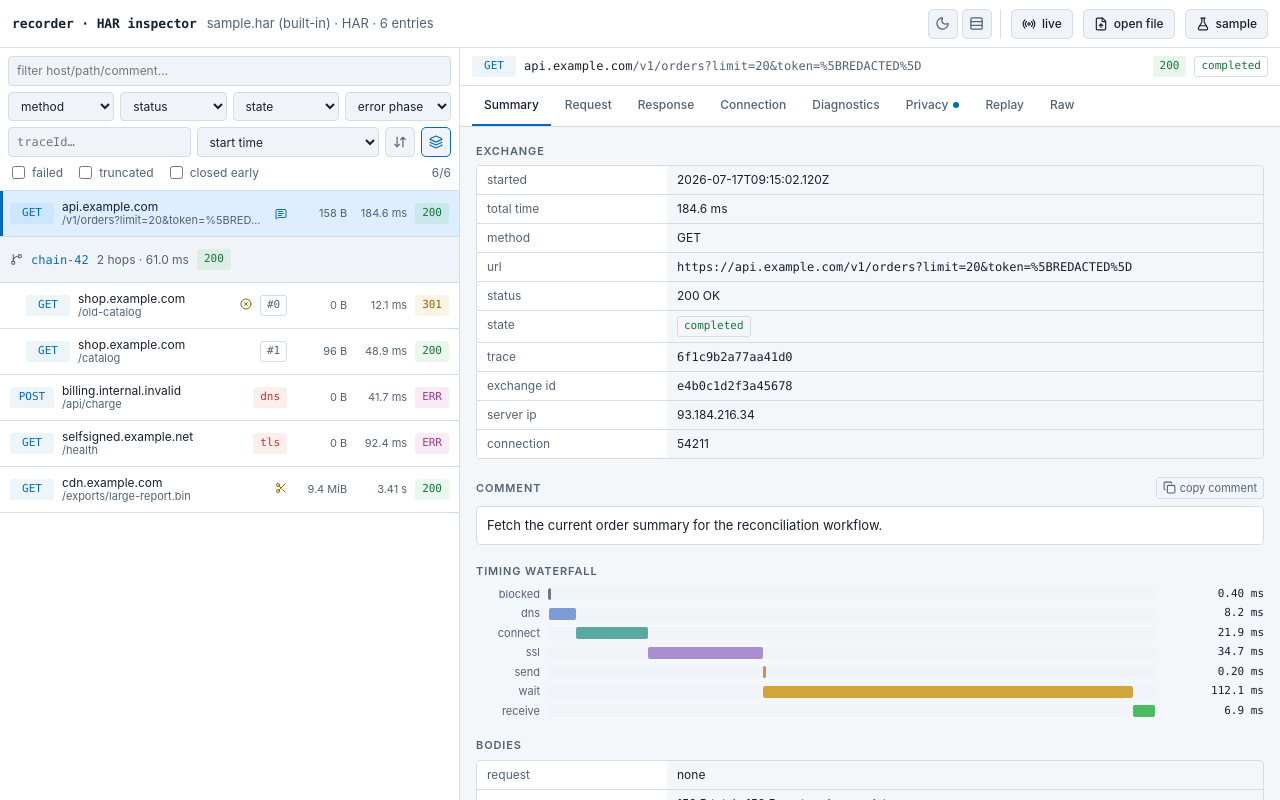
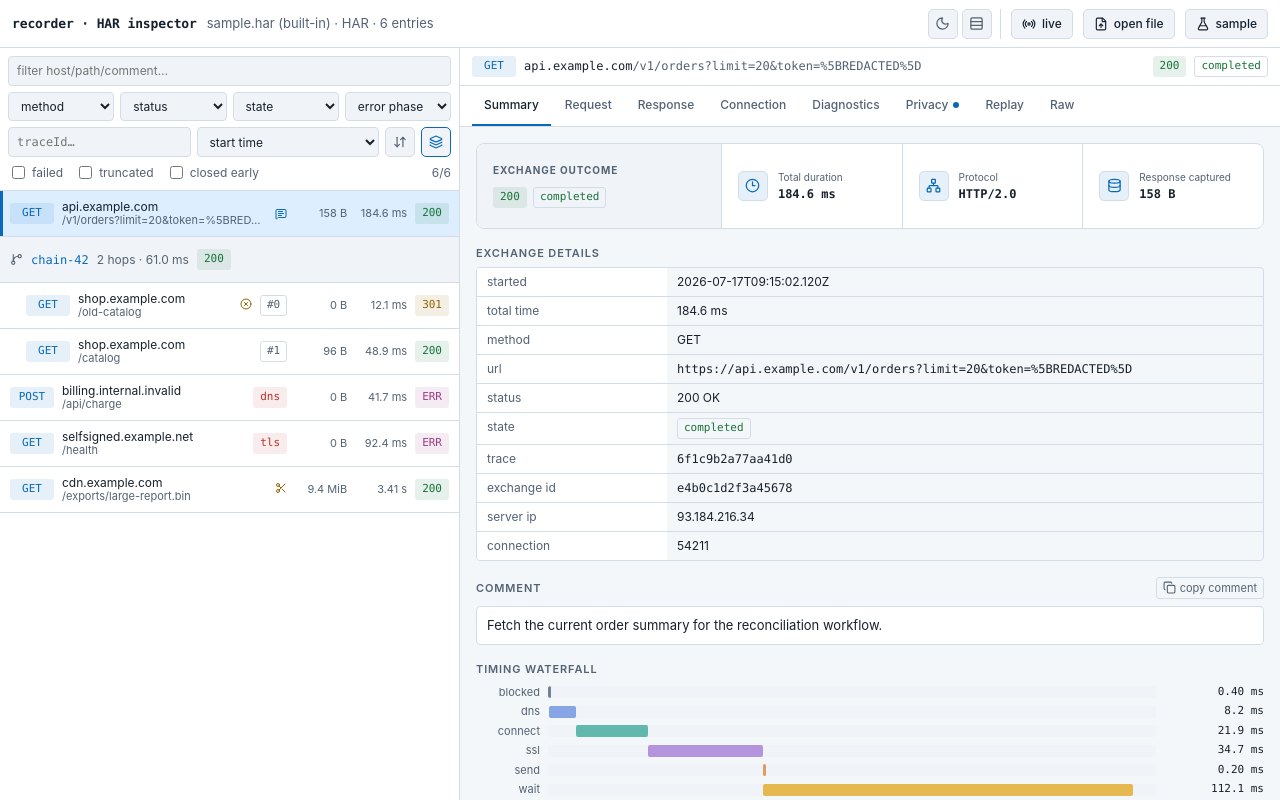
Before and after one commit to mgurevin/recorder, a React (Vite) app in the folder inspector/: page / in a window 1280 px wide. Both pictures are taken after a click on the button "sample". Built offline with nearby package versions, Linux system fonts and the light colour scheme.

Commit message:
refactor(inspector): unify themes and elevate summary

```diff
--- a/inspector/src/components/DetailPanel.tsx
+++ b/inspector/src/components/DetailPanel.tsx
@@ -1,5 +1,5 @@
-import { useEffect, useMemo, useRef, useState } from "react";
-import { AlertTriangle, ArrowLeft, Info, Network, ShieldX, Terminal } from "lucide-react";
+import { useEffect, useMemo, useRef, useState, type ReactNode } from "react";
+import { AlertTriangle, ArrowLeft, Clock3, Database, Info, Network, ShieldX, Terminal } from "lucide-react";
 import type { BodyInfo, CertInfo, NEntry, ProtectionCounts, RedactionScopeInfo } from "../types/har";
 import {
   formatBytes,
@@ -596,9 +596,40 @@ function missingEmbeddedBodyText(kind: "request" | "response", info: BodyInfo |
 
 function OverviewTab({ entry }: { entry: NEntry }) {
   const e = entry.e;
+  const responseBody = e._recorder?.responseBody;
+  const protocol = e.response?.httpVersion || e.request?.httpVersion || "unknown";
+  const attention = [
+    e._recorder?.error ? `${e._recorder.error.phase} transport failure` : null,
+    responseBody?.truncated ? "response body truncated" : null,
+    responseBody?.closedEarly ? "response body closed before EOF" : null,
+    responseBody?.readError ? "response body read error" : null,
+  ].filter((value): value is string => Boolean(value));
+
   return (
-    <>
-      <Section title="Exchange">
+    <div className="summary-page">
+      <div className="summary-hero">
+        <div className="summary-title">
+          <span className="summary-eyebrow">Exchange outcome</span>
+          <div>
+            <StatusBadge status={entry.status} />
+            <StateBadge state={entry.state} />
+          </div>
+        </div>
+        <SummaryMetric icon={<Clock3 size={15} />} label="Total duration" value={formatDuration(entry.timeMs)} />
+        <SummaryMetric icon={<Network size={15} />} label="Protocol" value={protocol} />
+        <SummaryMetric
+          icon={<Database size={15} />}
+          label="Response captured"
+          value={responseBody ? formatBytes(responseBody.capturedBytes) : formatBytes(e.response?.content?.size)}
+        />
+      </div>
+      {attention.length > 0 ? (
+        <div className="summary-attention" role="status">
+          <AlertTriangle size={16} />
+          <div><strong>Review required</strong><span>{attention.join(" · ")}</span></div>
+        </div>
+      ) : null}
+      <Section title="Exchange details">
         <KV
           rows={[
             ["started", e.startedDateTime],
@@ -642,7 +673,16 @@ function OverviewTab({ entry }: { entry: NEntry }) {
           ]}
         />
       </Section>
-    </>
+    </div>
+  );
+}
+
+function SummaryMetric({ icon, label, value }: { icon: ReactNode; label: string; value: string }) {
+  return (
+    <div className="summary-metric">
+      <span className="summary-metric-icon">{icon}</span>
+      <span><small>{label}</small><strong>{value}</strong></span>
+    </div>
   );
 }
 
--- a/inspector/src/index.css
+++ b/inspector/src/index.css
@@ -81,7 +81,7 @@ button:focus-visible, input:focus-visible, select:focus-visible, textarea:focus-
   gap: 8px;
   padding: 8px 12px;
   border-bottom: 1px solid var(--border);
-  background: #181b20;
+  background: var(--color-surface-2);
   flex-shrink: 0;
 }
 .live-copy { display: flex; flex-direction: column; min-width: 0; font-size: 12px; }
@@ -113,7 +113,7 @@ button:focus-visible, input:focus-visible, select:focus-visible, textarea:focus-
 .load-error {
   margin: 10px 12px 0;
   border: 1px solid var(--server);
-  background: rgba(224, 93, 84, 0.08);
+  background: var(--color-danger-soft);
   border-radius: 4px; padding: 8px 12px;
 }
 .load-error .mono { margin-top: 4px; }
@@ -177,14 +177,14 @@ button:focus-visible, input:focus-visible, select:focus-visible, textarea:focus-
   font-family: var(--mono); font-size: 11px;
   border: 1px solid var(--border); flex-shrink: 0;
 }
-.badge.method { color: var(--accent); border-color: transparent; background: rgba(110, 168, 220, 0.12); min-width: 44px; justify-content: center; }
-.badge.phase { color: var(--server); background: rgba(224, 93, 84, 0.1); border-color: transparent; }
+.badge.method { color: var(--accent); border-color: transparent; background: var(--color-accent-soft); min-width: 44px; justify-content: center; }
+.badge.phase { color: var(--server); background: var(--color-danger-soft); border-color: transparent; }
 .badge.hop { color: var(--muted); }
-.status-ok { color: var(--ok); background: rgba(79, 185, 96, 0.12); border-color: transparent; }
-.status-redirect { color: var(--redirect); background: rgba(210, 165, 58, 0.12); border-color: transparent; }
-.status-client { color: var(--client); background: rgba(232, 135, 74, 0.12); border-color: transparent; }
-.status-server { color: var(--server); background: rgba(224, 93, 84, 0.12); border-color: transparent; }
-.status-net { color: var(--net); background: rgba(198, 95, 168, 0.12); border-color: transparent; }
+.status-ok { color: var(--ok); background: var(--color-success-soft); border-color: transparent; }
+.status-redirect { color: var(--redirect); background: var(--color-warning-soft); border-color: transparent; }
+.status-client { color: var(--client); background: var(--color-client-soft); border-color: transparent; }
+.status-server { color: var(--server); background: var(--color-danger-soft); border-color: transparent; }
+.status-net { color: var(--net); background: var(--color-network-soft); border-color: transparent; }
 .state-ok { color: var(--ok); }
 .state-server { color: var(--server); }
 .state-client { color: var(--client); }
@@ -234,6 +234,47 @@ button:focus-visible, input:focus-visible, select:focus-visible, textarea:focus-
 .segmented-control button:hover { color: var(--text); background: var(--color-surface-hover); }
 .segmented-control button.active { color: var(--text); background: var(--color-surface-3); box-shadow: inset 0 0 0 1px var(--color-border-strong); }
 
+.summary-page { display: grid; gap: var(--space-4); }
+.summary-page .section { margin-bottom: 0; }
+.summary-hero {
+  display: grid; grid-template-columns: minmax(180px, 1.35fr) repeat(3, minmax(150px, 1fr));
+  min-height: 86px; overflow: hidden; border: 1px solid var(--border);
+  border-radius: var(--radius-md); background: var(--color-surface-1);
+}
+.summary-title, .summary-metric { padding: 14px 16px; }
+.summary-title { display: grid; align-content: center; gap: 9px; background: var(--color-surface-2); }
+.summary-title > div { display: flex; gap: 6px; align-items: center; }
+.summary-eyebrow { color: var(--muted); font-size: 10px; font-weight: 650; letter-spacing: .09em; text-transform: uppercase; }
+.summary-metric {
+  display: flex; align-items: center; gap: 10px; min-width: 0; border-left: 1px solid var(--border);
+}
+.summary-metric-icon {
+  display: grid; place-items: center; width: 30px; height: 30px; flex: 0 0 auto;
+  border: 1px solid var(--border); border-radius: var(--radius-sm); color: var(--accent); background: var(--color-accent-soft);
+}
+.summary-metric > span:last-child { display: grid; min-width: 0; gap: 2px; }
+.summary-metric small { color: var(--muted); font-size: 10px; }
+.summary-metric strong { overflow: hidden; font: 600 12px var(--mono); text-overflow: ellipsis; white-space: nowrap; }
+.summary-attention {
+  display: flex; align-items: flex-start; gap: 10px; padding: 10px 12px;
+  border: 1px solid var(--color-danger-border); border-radius: var(--radius-sm);
+  background: var(--color-danger-soft); color: var(--server);
+}
+.summary-attention svg { flex: 0 0 auto; margin-top: 1px; }
+.summary-attention div { display: grid; gap: 2px; }
+.summary-attention strong { font-size: 12px; }
+.summary-attention span { color: var(--text); font-size: 11px; }
+@media (max-width: 1100px) {
+  .summary-hero { grid-template-columns: repeat(3, minmax(140px, 1fr)); }
+  .summary-title { grid-column: 1 / -1; }
+  .summary-metric:first-of-type { border-left: 0; }
+}
+@media (max-width: 720px) {
+  .summary-hero { grid-template-columns: 1fr; }
+  .summary-title { grid-column: auto; }
+  .summary-metric { border-top: 1px solid var(--border); border-left: 0; }
+}
+
 /* trace chain detail */
 .chain-waterfall { position: relative; border: 1px solid var(--border); border-radius: 4px; overflow: hidden; }
 .chain-wf-legend {
@@ -253,7 +294,7 @@ button:focus-visible, input:focus-visible, select:focus-visible, textarea:focus-
 .chain-wf-label, .chain-wf-time { color: var(--muted); font: 11px var(--mono); }
 .chain-wf-time { text-align: right; }
 .chain-wf-url { overflow: hidden; text-overflow: ellipsis; white-space: nowrap; font: 11px var(--mono); }
-.chain-wf-track { position: relative; display: block; height: 15px; border-radius: 3px; background: #111319; cursor: crosshair; }
+.chain-wf-track { position: relative; display: block; height: 15px; border-radius: 3px; background: var(--color-surface-code); cursor: crosshair; }
 .chain-wf-bar { position: absolute; top: 2px; height: 11px; min-width: 1px; }
 .chain-wf-axis { display: flex; justify-content: space-between; padding: 4px 136px 4px 266px; color: var(--muted); font: 10px var(--mono); }
 .wf-unmeasured { background: var(--muted); }
@@ -288,7 +329,7 @@ button:focus-visible, input:focus-visible, select:focus-visible, textarea:focus-
   object-fit: contain;
   border: 1px solid var(--border);
   border-radius: 5px;
-  background: #fff;
+  background: var(--color-media-light);
 }
 .media-preview video {
   display: block;
@@ -296,32 +337,32 @@ button:focus-visible, input:focus-visible, select:focus-visible, textarea:focus-
   max-height: 70vh;
   border: 1px solid var(--border);
   border-radius: 5px;
-  background: #000;
+  background: var(--color-media-dark);
 }
 .media-error {
   color: var(--danger);
   font-size: 12px;
   line-height: 1.5;
 }
-.syntax-key { color: #79c0ff; }
-.syntax-string { color: #a5d6ff; }
-.syntax-number { color: #d2a8ff; }
-.syntax-boolean { color: #ff7b72; }
-.syntax-null { color: #8b949e; font-style: italic; }
-.syntax-punctuation { color: #8b949e; }
-.syntax-tag { color: #7ee787; }
-.syntax-comment { color: #8b949e; font-style: italic; }
-.syntax-cdata { color: #d2a8ff; }
-.syntax-command { color: #7ee787; font-weight: 600; }
-.syntax-option { color: #79c0ff; }
-.syntax-continuation { color: #8b949e; }
+.syntax-key { color: var(--color-syntax-key); }
+.syntax-string { color: var(--color-syntax-string); }
+.syntax-number { color: var(--color-syntax-number); }
+.syntax-boolean { color: var(--color-syntax-literal); }
+.syntax-null { color: var(--color-syntax-comment); font-style: italic; }
+.syntax-punctuation { color: var(--color-syntax-comment); }
+.syntax-tag { color: var(--color-syntax-tag); }
+.syntax-comment { color: var(--color-syntax-comment); font-style: italic; }
+.syntax-cdata { color: var(--color-syntax-number); }
+.syntax-command { color: var(--color-syntax-tag); font-weight: 600; }
+.syntax-option { color: var(--color-syntax-key); }
+.syntax-continuation { color: var(--color-syntax-comment); }
 .replay-page { max-width: 1120px; display: grid; gap: 12px; }
 .replay-hero {
   display: flex; align-items: center; gap: 12px; padding: 4px 2px 8px;
 }
 .replay-hero-icon {
   width: 38px; height: 38px; display: grid; place-items: center; flex: 0 0 auto;
-  color: var(--accent); border: 1px solid #36516a; border-radius: 8px; background: #19242e;
+  color: var(--accent); border: 1px solid var(--color-border-strong); border-radius: 8px; background: var(--color-accent-soft);
 }
 .replay-hero h2 { margin: 0 0 3px; font-size: 17px; font-weight: 650; }
 .replay-hero p, .replay-card-head p { margin: 0; color: var(--muted); font-size: 11px; line-height: 1.5; }
@@ -337,7 +378,7 @@ button:focus-visible, input:focus-visible, select:focus-visible, textarea:focus-
   min-width: 0; display: grid; grid-template-columns: 34px minmax(0, 1fr) auto; align-items: center; gap: 10px;
   padding: 12px; background: var(--panel); cursor: pointer;
 }
-.replay-option-row:hover { background: #1a1e25; }
+.replay-option-row:hover { background: var(--color-surface-hover); }
 .replay-option-row:has(input:disabled) { cursor: not-allowed; opacity: 0.58; }
 .replay-option-icon {
   width: 32px; height: 32px; display: grid; place-items: center; color: var(--accent);
@@ -348,16 +389,16 @@ button:focus-visible, input:focus-visible, select:focus-visible, textarea:focus-
 .replay-option-copy strong { font-size: 12px; font-weight: 600; }
 .replay-option-copy small { overflow: hidden; color: var(--muted); font-size: 10px; text-overflow: ellipsis; white-space: nowrap; }
 .replay-switch {
-  appearance: none; width: 30px; height: 17px; margin: 0; padding: 2px; border: 1px solid #414956;
-  border-radius: 999px; background: #292e36; cursor: pointer; transition: background 120ms, border-color 120ms;
+  appearance: none; width: 30px; height: 17px; margin: 0; padding: 2px; border: 1px solid var(--color-border-strong);
+  border-radius: 999px; background: var(--color-surface-3); cursor: pointer; transition: background 120ms, border-color 120ms;
 }
-.replay-switch::before { content: ""; display: block; width: 11px; height: 11px; border-radius: 50%; background: #8b949e; transition: transform 120ms, background 120ms; }
-.replay-switch:checked { border-color: var(--accent); background: #24445e; }
-.replay-switch:checked::before { transform: translateX(13px); background: #8bc8ff; }
+.replay-switch::before { content: ""; display: block; width: 11px; height: 11px; border-radius: 50%; background: var(--muted); transition: transform 120ms, background 120ms; }
+.replay-switch:checked { border-color: var(--accent); background: var(--color-accent-soft); }
+.replay-switch:checked::before { transform: translateX(13px); background: var(--color-accent-strong); }
 .replay-switch:focus-visible { outline: 2px solid var(--accent); outline-offset: 2px; }
 .replay-switch:disabled { cursor: not-allowed; }
 .replay-command-card .codeblock { border: 0; border-radius: 0; }
-.replay-command-card .codeblock-toolbar { padding: 7px 12px; background: #14171c; }
+.replay-command-card .codeblock-toolbar { padding: 7px 12px; background: var(--color-surface-code); }
 .replay-command-card .codeblock pre { min-height: 112px; padding: 14px 16px; }
 .replay-ready { display: inline-flex; align-items: center; gap: 6px; color: var(--muted); font: 10px var(--mono); text-transform: uppercase; }
 .replay-ready span { width: 6px; height: 6px; border-radius: 50%; background: var(--ok); box-shadow: 0 0 0 3px rgba(69, 194, 111, 0.1); }
@@ -365,7 +406,7 @@ button:focus-visible, input:focus-visible, select:focus-visible, textarea:focus-
 .replay-warning { display: flex; align-items: flex-start; gap: 9px; padding: 9px 12px; color: var(--muted); font-size: 11px; line-height: 1.55; border-bottom: 1px solid var(--border); }
 .replay-warning:last-child { border-bottom: 0; }
 .replay-warning svg { flex: 0 0 auto; margin-top: 1px; }
-.replay-warning.caution { color: #d8b66d; background: rgba(210, 153, 34, 0.035); }
+.replay-warning.caution { color: var(--warn); background: var(--color-warning-soft); }
 .replay-warning.info svg { color: var(--accent); }
 @media (max-width: 760px) {
   .replay-hero { align-items: flex-start; }
@@ -390,19 +431,19 @@ button:focus-visible, input:focus-visible, select:focus-visible, textarea:focus-
   appearance: none;
   gap: 5px;
   margin: 0;
-  background: rgba(224, 93, 84, 0.08);
+  background: var(--color-danger-soft);
   color: var(--muted);
   border-color: var(--border);
   box-shadow: none;
   line-height: 1.45;
   cursor: pointer;
 }
-.resolved-memory-btn:hover { color: var(--server); border-color: rgba(224, 93, 84, 0.55); background: rgba(224, 93, 84, 0.12); }
+.resolved-memory-btn:hover { color: var(--server); border-color: var(--color-danger-border); background: var(--color-danger-soft); }
 .resolved-memory-btn:focus-visible { outline: 1px solid var(--accent); outline-offset: 2px; }
-.verified-candidates { display: grid; gap: 8px; padding: 10px; border: 1px solid #36516a; border-radius: 6px; background: #19242e; }
+.verified-candidates { display: grid; gap: 8px; padding: 10px; border: 1px solid var(--color-border-strong); border-radius: 6px; background: var(--color-accent-soft); }
 .verified-candidates-head, .verified-candidate-meta { display: flex; flex-wrap: wrap; align-items: center; gap: 8px; }
 .verified-candidates-head { justify-content: space-between; }
-.verified-candidate { min-width: 0; display: grid; gap: 6px; padding-top: 8px; border-top: 1px solid #36516a; }
+.verified-candidate { min-width: 0; display: grid; gap: 6px; padding-top: 8px; border-top: 1px solid var(--color-border-strong); }
 .verified-candidate-meta { color: var(--muted); font-size: 11px; }
 .verified-candidate-meta .copy-btn { margin-left: auto; }
 .verified-candidate pre { max-height: 160px; margin: 0; padding: 8px; overflow: auto; border: 1px solid var(--border); border-radius: 4px; background: var(--bg); white-space: pre-wrap; word-break: break-word; }
@@ -438,7 +479,7 @@ button:focus-visible, input:focus-visible, select:focus-visible, textarea:focus-
 .audit-metric.request strong, .audit-metric.encrypted strong { color: var(--accent); }
 .audit-metric.response strong, .audit-metric.tokenized strong { color: var(--ok); }
 .audit-metric.global strong, .audit-metric.redacted strong { color: var(--warn); }
-.audit-metric.total { border-color: #3b5268; background: #1b252e; }
+.audit-metric.total { border-color: var(--color-border-strong); background: var(--color-accent-soft); }
 .audit-scope-grid { display: grid; grid-template-columns: repeat(2, minmax(0, 1fr)); gap: 12px; margin-bottom: 18px; }
 .audit-scope-card { min-width: 0; border: 1px solid var(--border); border-radius: 6px; background: var(--panel); overflow: hidden; }
 .audit-scope-head { display: flex; align-items: center; justify-content: space-between; padding: 10px 12px; border-bottom: 1px solid var(--border); background: var(--panel-2); }
@@ -509,7 +550,7 @@ button:focus-visible, input:focus-visible, select:focus-visible, textarea:focus-
 
 .codeblock pre {
   margin: 0; padding: 10px;
-  background: #14161a; border: 1px solid var(--border); border-radius: 4px;
+  background: var(--color-surface-code); border: 1px solid var(--border); border-radius: 4px;
   overflow: auto; max-height: 480px; white-space: pre-wrap; word-break: break-all;
 }
 
@@ -534,12 +575,12 @@ button:focus-visible, input:focus-visible, select:focus-visible, textarea:focus-
 /* waterfall */
 .waterfall { position: relative; display: flex; flex-direction: column; gap: 3px; }
 .timeline-cursor {
-  position: absolute; z-index: 6; width: 1px; background: rgba(214, 217, 222, 0.78);
-  box-shadow: 0 0 0 1px rgba(15, 17, 21, 0.42); pointer-events: none;
+  position: absolute; z-index: 6; width: 1px; background: var(--color-text-secondary);
+  box-shadow: 0 0 0 1px var(--color-canvas); pointer-events: none;
 }
 .timeline-cursor-label {
   position: absolute; top: 2px; left: 0; transform: translateX(-50%); padding: 2px 5px;
-  border: 1px solid #4a5360; border-radius: 3px; background: #0f1115; color: var(--text);
+  border: 1px solid var(--color-border-strong); border-radius: 3px; background: var(--color-surface-3); color: var(--text);
   font: 10px var(--mono); white-space: nowrap;
 }
 .timeline-cursor-label.start { transform: translateX(4px); }
@@ -548,13 +589,13 @@ button:focus-visible, input:focus-visible, select:focus-visible, textarea:focus-
 .wf-label { width: 64px; font-size: 11px; color: var(--muted); text-align: right; flex-shrink: 0; }
 .wf-track { flex: 1; height: 12px; background: var(--panel-2); border-radius: 2px; position: relative; overflow: hidden; cursor: crosshair; }
 .wf-bar { position: absolute; top: 0; bottom: 0; border-radius: 2px; }
-.wf-blocked { background: #6d7683; }
-.wf-dns { background: #7f9bd6; }
-.wf-connect { background: #5ba8a0; }
-.wf-ssl { background: #a98fd0; }
-.wf-send { background: #cf8b52; }
-.wf-wait { background: #d2a53a; }
-.wf-receive { background: #4fb960; }
+.wf-blocked { background: var(--color-timing-blocked); }
+.wf-dns { background: var(--color-timing-dns); }
+.wf-connect { background: var(--color-timing-connect); }
+.wf-ssl { background: var(--color-timing-tls); }
+.wf-send { background: var(--color-timing-send); }
+.wf-wait { background: var(--color-timing-wait); }
+.wf-receive { background: var(--color-timing-receive); }
 .wf-value { width: 100px; font-size: 11px; font-family: var(--mono); flex-shrink: 0; text-align: right; }
 .wf-total .wf-value { font-weight: 600; }
 
@@ -563,8 +604,8 @@ button:focus-visible, input:focus-visible, select:focus-visible, textarea:focus-
 .jt-toggle { cursor: pointer; }
 .jt-toggle:hover { background: var(--panel-2); }
 .jt-key { color: var(--accent); }
-.jt-str { color: #9ecb88; word-break: break-all; }
-.jt-num { color: #d2a53a; }
+.jt-str { color: var(--color-syntax-string); word-break: break-all; }
+.jt-num { color: var(--color-syntax-number); }
 .jt-null { color: var(--muted); }
 .jt-preview { color: var(--muted); }
 
@@ -572,7 +613,7 @@ button:focus-visible, input:focus-visible, select:focus-visible, textarea:focus-
 .drop-overlay {
   position: fixed; inset: 0; z-index: 10;
   display: flex; align-items: center; justify-content: center;
-  background: rgba(21, 23, 28, 0.85);
+  background: var(--color-overlay);
   border: 3px dashed var(--accent);
   color: var(--accent); font-size: 18px;
   pointer-events: none;
```
Also changed, not shown: inspector/src/styles/tokens.css (+38 -0 lines).
